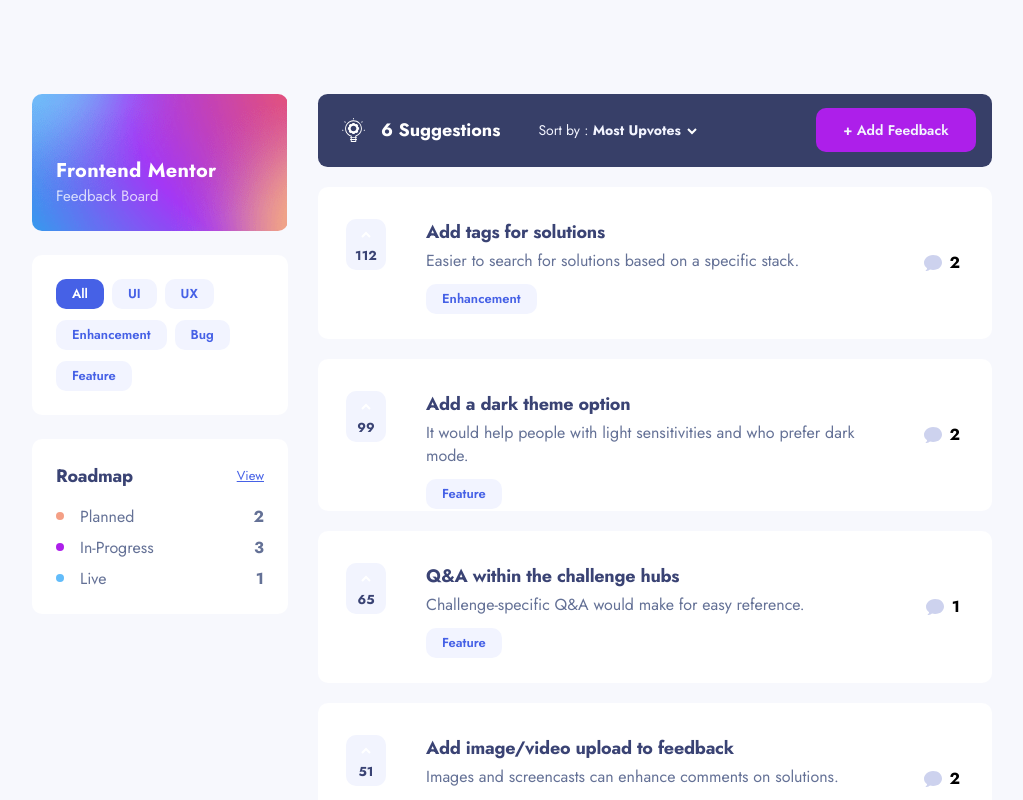
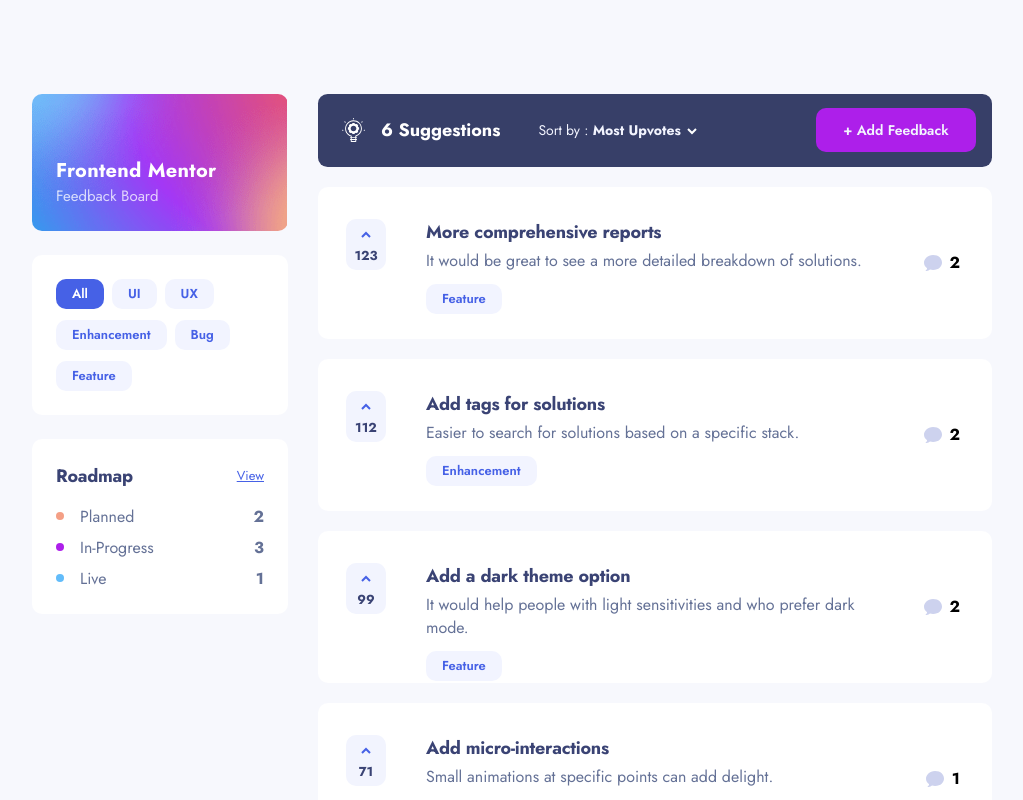
Before and after one commit to emanusantos/product-feedback, an Angular app: page / in a window 1280 px wide. Shown: the top 800 px of the page, without its empty margins (128-1151 px from the left). Built offline with nearby package versions, Linux system fonts and the light colour scheme.

Commit message:
feat: sort functionality

```diff
--- a/src/app/components/header/header.component.html
+++ b/src/app/components/header/header.component.html
@@ -2,7 +2,7 @@
     <div class="left-content">
         <img src="../../../assets/shared/icon-bulb.svg">
         <p>6 Suggestions</p>
-        <app-select />
+        <app-select (provideSort)="forwardSort($event)" />
     </div>
     <app-button [label]="'+ Add Feedback'" />
 </header>
--- a/src/app/components/header/header.component.ts
+++ b/src/app/components/header/header.component.ts
@@ -1,10 +1,16 @@
-import { Component } from '@angular/core';
+import { Component, EventEmitter, Output } from '@angular/core';
+
+import { Option } from 'src/app/types/option';
 
 @Component({
   selector: 'app-header',
   templateUrl: './header.component.html',
-  styleUrls: ['./header.component.sass']
+  styleUrls: ['./header.component.sass'],
 })
 export class HeaderComponent {
+  @Output() provideSort = new EventEmitter<Option>();
 
+  forwardSort(option: Option) {
+    this.provideSort.emit(option);
+  }
 }
--- a/src/app/components/select/select.component.ts
+++ b/src/app/components/select/select.component.ts
@@ -1,10 +1,6 @@
-import { Component } from '@angular/core';
+import { Component, EventEmitter, Output } from '@angular/core';
 
-type Option = {
-  label: string;
-  value: 'upvotes' | 'comments';
-  order: 'ASC' | 'DESC';
-};
+import { Option } from 'src/app/types/option';
 
 @Component({
   selector: 'app-select',
@@ -12,6 +8,7 @@
   styleUrls: ['./select.component.sass'],
 })
 export class SelectComponent {
+  @Output() provideSort = new EventEmitter<Option>();
   isSelectVisible = false;
 
   options: Array<Option> = [
@@ -28,6 +25,13 @@
   }
 
   selectOption(option: Option) {
+    if (this.selectedOption === option) {
+      this.isSelectVisible = false;
+      return;
+    }
+
+    this.provideSort.emit(option);
+
     this.selectedOption = option;
 
     this.isSelectVisible = false;
--- a/src/app/components/upvotes/upvotes.component.html
+++ b/src/app/components/upvotes/upvotes.component.html
@@ -1,4 +1,4 @@
 <div class="container">
-    <img src="../../../assets/shared/icon-arrow-up.svg">
+    <img src="../../../assets/shared/icon-arrow-up-purple.svg">
     <b>{{ numberOfUpvotes }}</b>
 </div>
--- a/src/app/routes/home/home.component.html
+++ b/src/app/routes/home/home.component.html
@@ -1,8 +1,8 @@
 <div class="container">
-    <app-menu (provideFilter)="filterData($event)" />
+    <app-menu (provideFilter)="filterData($event)"  />
 
     <div class="right-content">
-        <app-header />
+        <app-header (provideSort)="sortData($event)" />
 
         <main>
             <ng-container *ngIf="!!(filteredData || data.productRequests).length; else showThis">
--- a/src/app/routes/home/home.component.ts
+++ b/src/app/routes/home/home.component.ts
@@ -2,6 +2,9 @@
 import { ApiService } from 'src/app/services/api.service';
 
 import * as mock from 'assets/data.json';
+import { Option } from 'src/app/types/option';
+
+type ProductRequests = typeof mock.productRequests;
 
 @Component({
   selector: 'app-home',
@@ -14,7 +17,7 @@
     productRequests: [],
   };
 
-  filteredData: typeof mock.productRequests | undefined;
+  filteredData: ProductRequests | undefined;
 
   constructor(private apiService: ApiService) {}
 
@@ -22,7 +25,12 @@
     document.body.className = 'home';
 
     this.apiService.fetchJSON().subscribe((data) => {
-      this.data = data;
+      this.data = {
+        ...data,
+        productRequests: data.productRequests.sort((a, b) =>
+          a.upvotes < b.upvotes ? 1 : -1
+        ),
+      };
     });
   }
 
@@ -37,4 +45,34 @@
       (item) => item.category === filter.toLowerCase()
     );
   }
+
+  sortData({ order, value: parameter }: Option) {
+    const sortByParameter = {
+      upvotes: (a: ProductRequests[number], b: ProductRequests[number]) => {
+        if (order === 'DESC') {
+          return a.upvotes < b.upvotes ? 1 : -1;
+        }
+
+        return a.upvotes > b.upvotes ? 1 : -1;
+      },
+      comments: (a: ProductRequests[number], b: ProductRequests[number]) => {
+        if (order === 'DESC') {
+          return Number(a.comments?.length) < Number(b.comments?.length)
+            ? 1
+            : -1;
+        }
+
+        return Number(a.comments?.length) > Number(b.comments?.length) ? 1 : -1;
+      },
+    };
+
+    if (this.filteredData) {
+      this.filteredData = this.filteredData.sort(sortByParameter[parameter]);
+      return;
+    }
+
+    this.data.productRequests = this.data.productRequests.sort(
+      sortByParameter[parameter]
+    );
+  }
 }
--- /dev/null
+++ b/src/app/types/option.ts
@@ -0,0 +1,5 @@
+export type Option = {
+  label: string;
+  value: 'upvotes' | 'comments';
+  order: 'ASC' | 'DESC';
+};
```
Also changed, not shown: src/assets/shared/icon-arrow-up-purple.svg (added).
